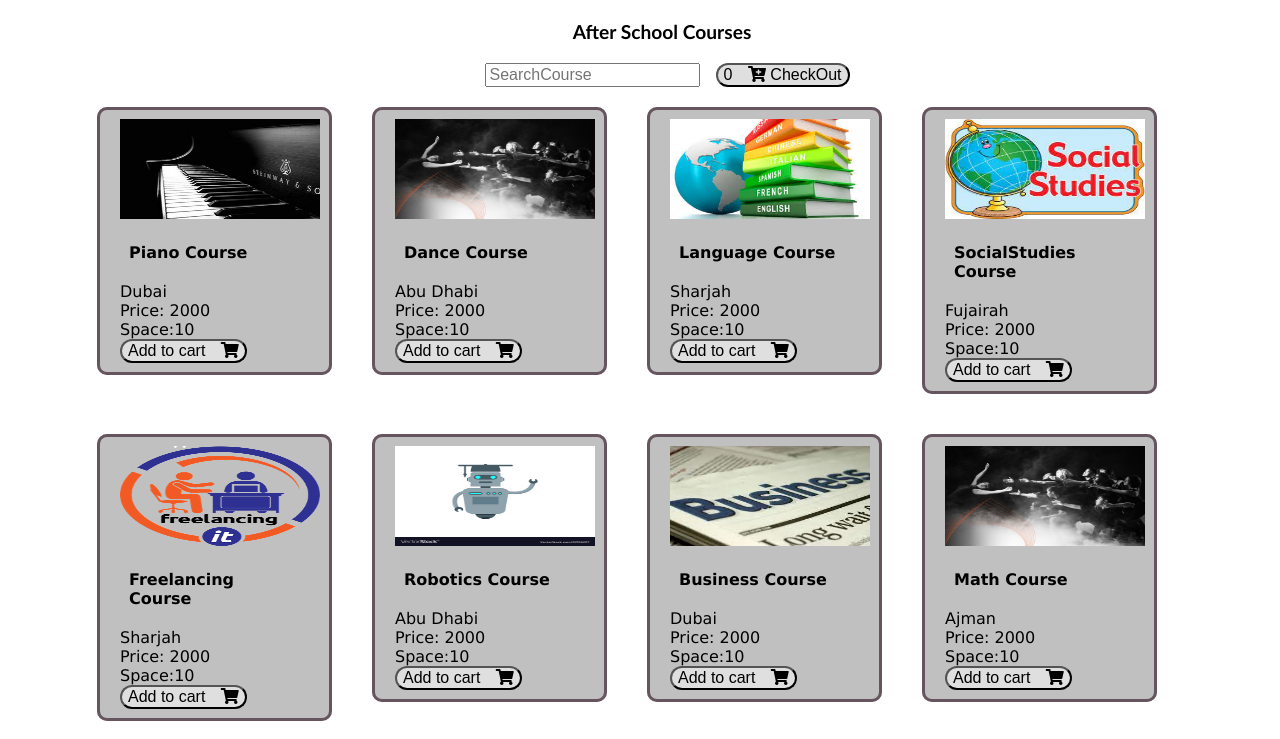
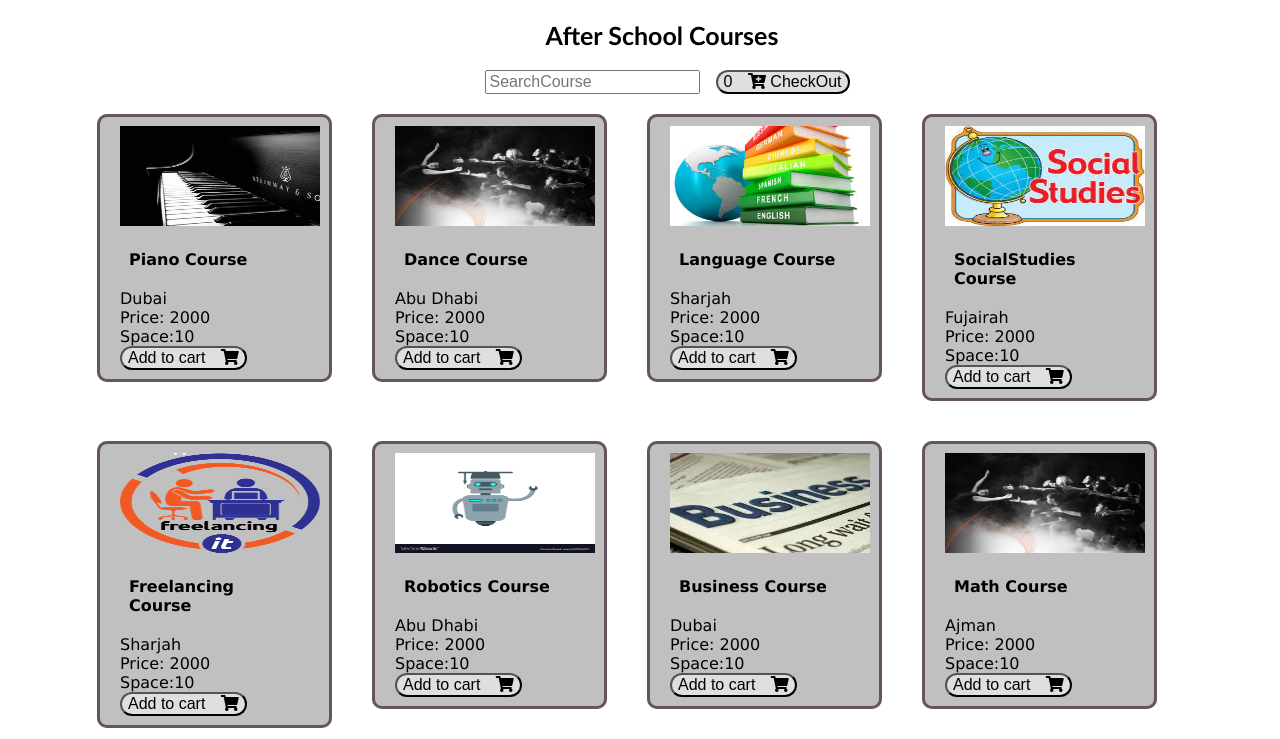
Before and after one commit to Jawariabaig6/Individual-Cw-1, a plain HTML site: page homepage.html in a window 1280 px wide. Shown: the top 739 px of the page. Drawn offline with nearby package versions, Linux system fonts and the light colour scheme.

Commit message:
Header font size changed

```diff
--- a/style.css
+++ b/style.css
@@ -39,6 +39,9 @@ header{
     text-align: center;
     font-family: 'Gill Sans', 'Gill Sans MT', Calibri, 'Trebuchet MS', sans-serif;
 }
+header h1{
+    font-size: 25px ;
+}
 .checkout{
     margin: 30px;
 
```
